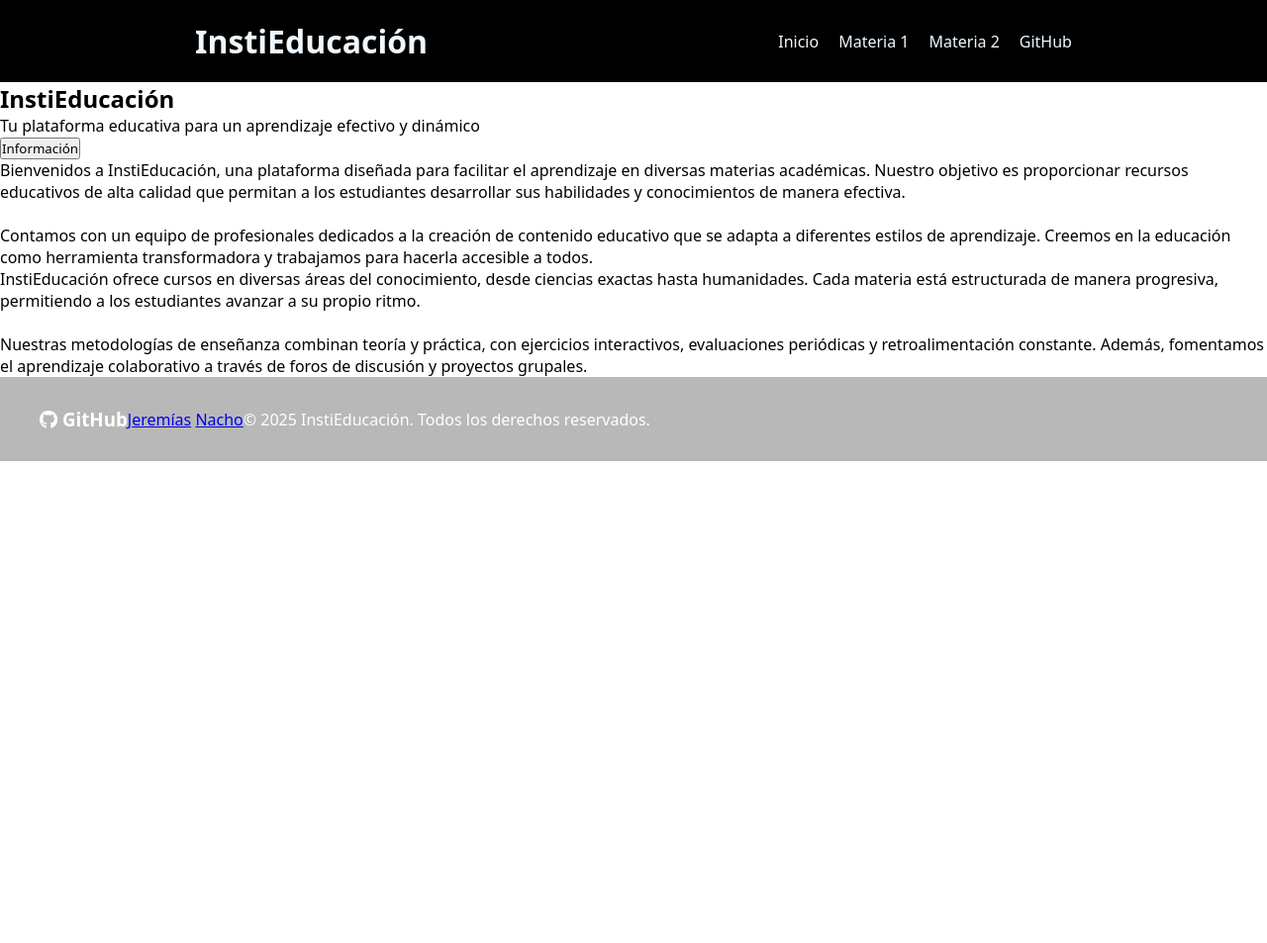
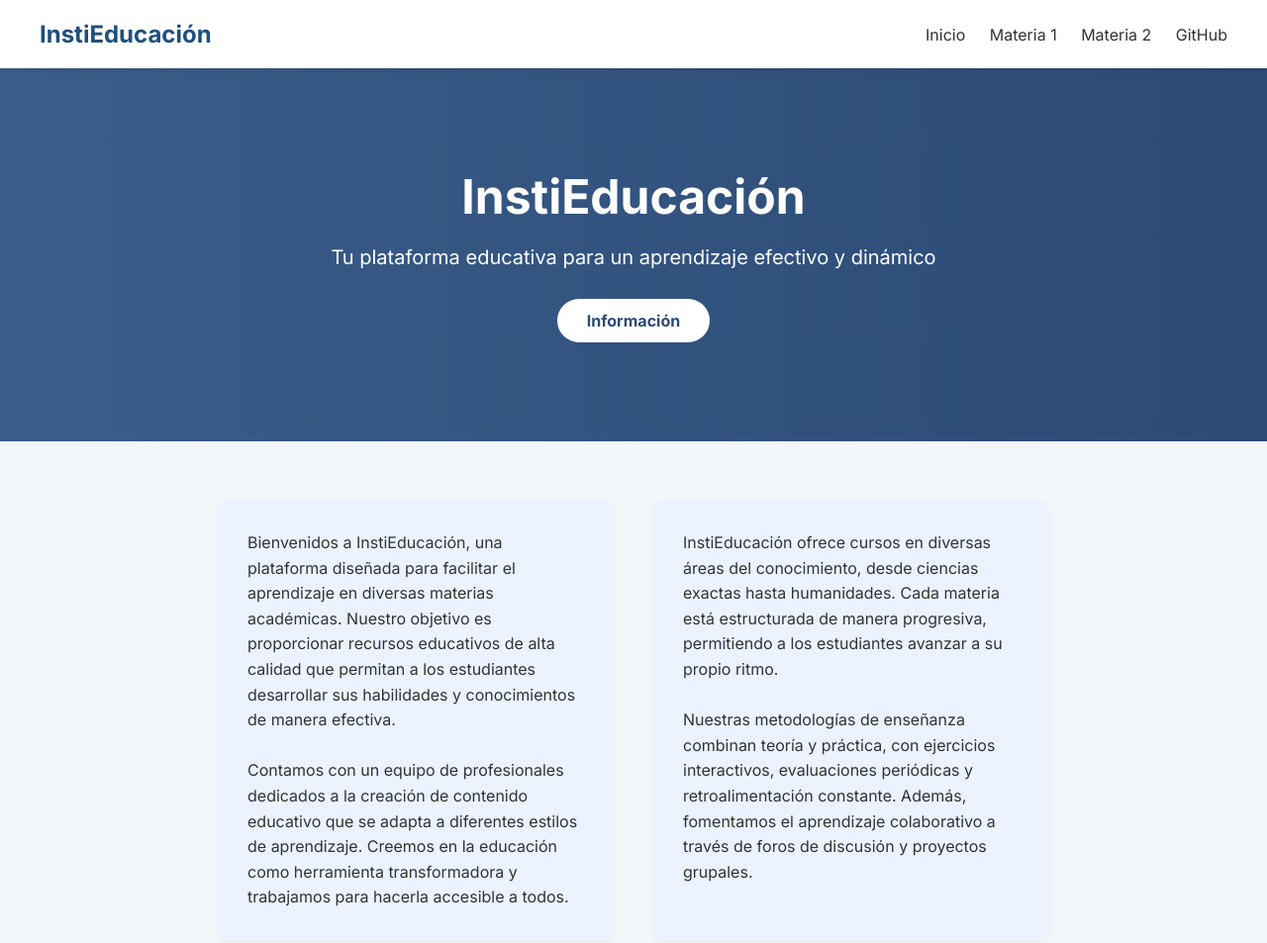
Before and after one commit to jerecas770/instiEducaci-n, a plain HTML site: page index.html in a window 1280 px wide. Shown: the top 953 px of the page at 99% size. Before the commit the page ends 800 px from the top, so only its background shows below. Drawn offline with Linux system fonts and the light colour scheme.

Commit message:
Update syles.css
cambie el index y le di estilos nuevos - jere

```diff
--- a/syles.css
+++ b/syles.css
@@ -1,73 +1,120 @@
-*{
-    padding: 0;
-    margin: 0;
-    box-sizing: border-box;
-    font-family: system-ui, -apple-system, BlinkMacSystemFont, 'Segoe UI', Roboto, Oxygen, Ubuntu, Cantarell, 'Open Sans', 'Helvetica Neue', sans-serif;
-}
-header {
-    background-color: black;
-    display: flex;
-    justify-content: space-around;
-    align-items: center;
-    padding: 20px;
-}
-header h1 {
-    color: aliceblue;
-}
-
-header nav {
-    display: flex;
-    gap: 20px;
-}
-
-header nav a {
-    text-decoration: none;
-    color: aliceblue;
-
-}
-
-header nav a:hover {
-    color: chocolate;
-}
-
-body{
-    background-image: url(foto\ fondo.jpg);
+* {
+  margin: 0;
+  padding: 0;
+  box-sizing: border-box;
+  font-family: 'Inter', sans-serif;
 }
 
 body {
-  margin: 0;
-  padding: 0;
-  min-height: 100vh;
-  display: flex;
-  flex-direction: column;
-  font-family: Arial, sans-serif;
+  background-color: #f4f7fa;
 }
 
-main {
-  flex: 1;
+header {
+  background-color: white;
+  padding: 20px 40px;
+  display: flex;
+  justify-content: space-between;
+  align-items: center;
+  box-shadow: 0 2px 4px rgba(0,0,0,0.1);
+  position: sticky;
+  top: 0;
+  z-index: 100;
+}
+
+header h1 {
+  color: #1f4f7c;
+  font-size: 24px;
+}
+
+nav a {
+  margin-left: 20px;
+  text-decoration: none;
+  color: #333;
+  font-weight: 500;
+}
+
+.hero {
+  background: linear-gradient(to right, #3a5d89, #2b4a75);
+  color: rgb(255, 255, 255);
+  text-align: center;
+  padding: 100px 20px;
+}
+
+.hero h2 {
+  font-size: 48px;
+  margin-bottom: 20px;
+}
+
+.hero p {
+  font-size: 20px;
+  margin-bottom: 30px;
+}
+
+.hero button {
+  background-color: white;
+  color: #2b4a75;
+  border: none;
+  padding: 12px 30px;
+  border-radius: 25px;
+  font-weight: bold;
+  font-size: 16px;
+  cursor: pointer;
+  transition: 0.3s;
+}
+
+.hero button:hover {
+  background-color: #dce4ed;
+}
+
+.info-section {
+  display: flex;
+  flex-wrap: wrap;
+  justify-content: center;
+  gap: 40px;
+  padding: 60px 20px;
+}
+
+.info-box {
+  background-color: #eaf3ff;
+  padding: 30px;
+  border-radius: 10px;
+  width: 400px;
+  box-shadow: 0 2px 6px rgba(0,0,0,0.05);
+}
+
+.info-box p {
+  font-size: 16px;
+  line-height: 1.6;
+  color: #333;
 }
 
 footer {
-  background-color: #b8b8b8; /* gris */
+  background-color: #2b4a75;
   color: white;
-  padding: 30px 40px;
-  display: flex;
-  align-items: center; /* centra verticalmente el contenido */
+  text-align: center;
+  padding: 30px 20px 10px;
+  margin-top: 60px;
 }
 
-/* Contenedor alineado a la izquierda */
-.footer-left {
-  text-align: left;
-}
-
-/* Estilo del título */
-.footer-left .titulo {
-  font-weight: bold;
+footer h3 {
   font-size: 18px;
   margin-bottom: 10px;
 }
 
-/* Estilo de los nombres */
-.footer-left p {
-  margin: 5px 0;
+.github-links {
+  display: flex;
+  justify-content: center;
+  gap: 30px;
+  margin-bottom: 15px;
 }
+
+.github-links a {
+  text-decoration: none;
+  color: white;
+  font-weight: bold;
+}
+
+.copyright {
+  font-size: 14px;
+  opacity: 0.7;
+}
```
